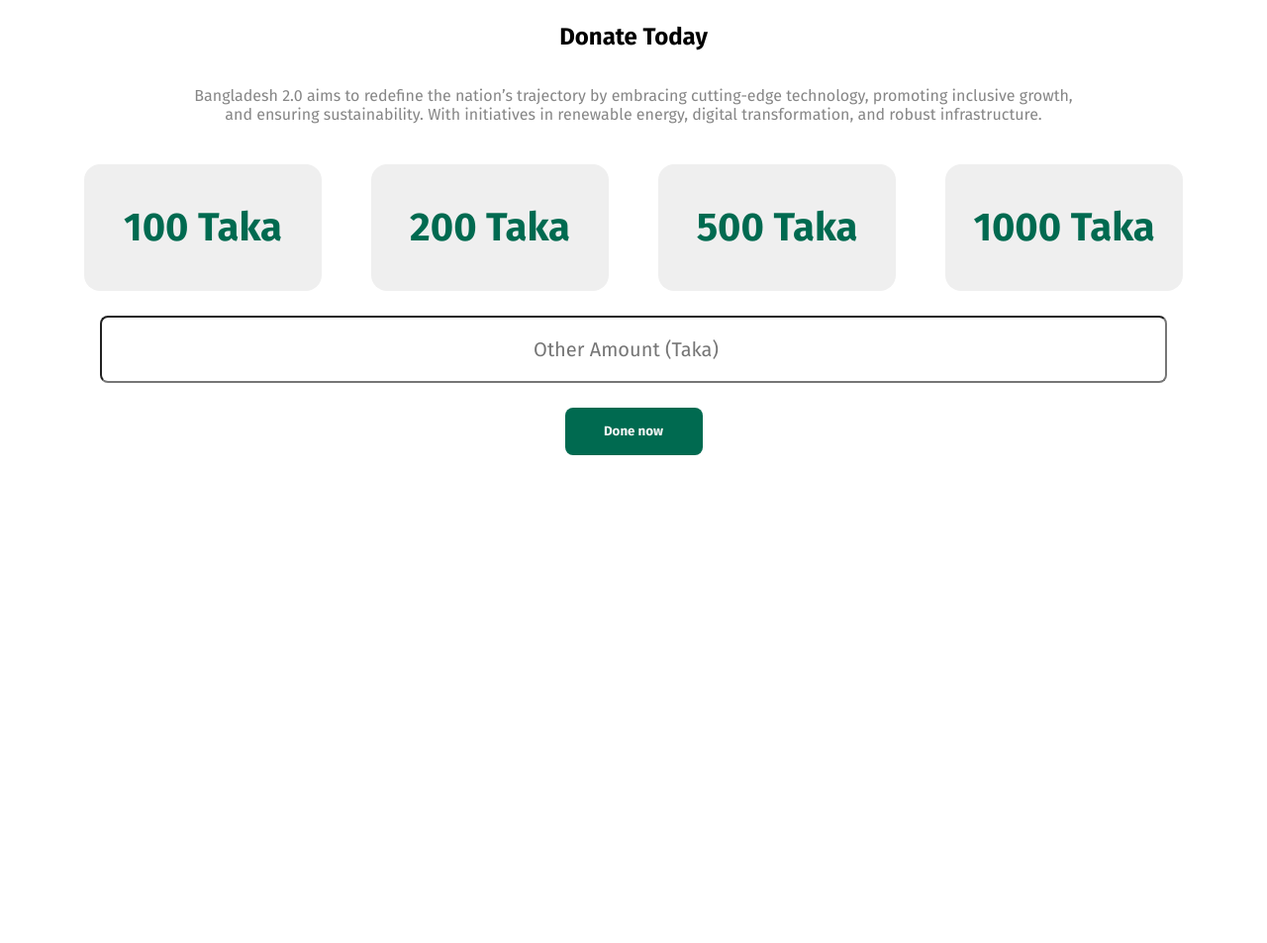
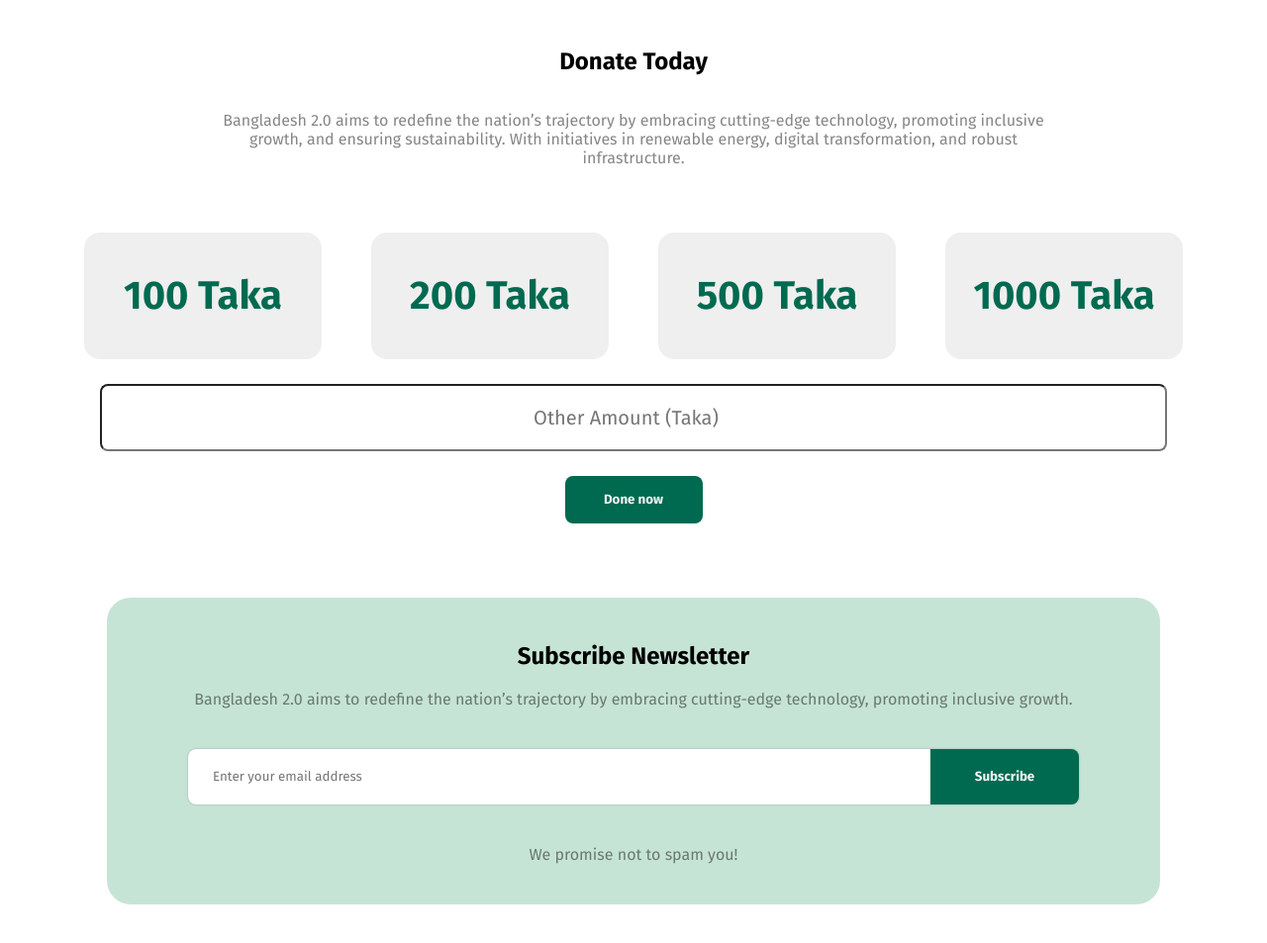
Before and after one commit to ameerhamzahd/Bangladesh_2.0, a plain HTML site: page templates/index.html in a window 1280 px wide. Shown: the part 2730-3683 px from the top of the page at 99% size. Before the commit the page ends 3223 px from the top, so only its background shows below. Drawn offline with Linux system fonts and the light colour scheme.

Commit message:
newsletter done.

```diff
--- a/assets/style.css
+++ b/assets/style.css
@@ -274,7 +274,7 @@
 }
 
 .recent-news-heading p {
-    color: rgba(14, 14, 14, 0.5);;
+    color: rgba(14, 14, 14, 0.5);
 }
 
 .recent-news-info {
@@ -287,6 +287,7 @@
     justify-content: center;
     align-items: center;
     text-align: center;
+    margin: 25px;
 }
 
 .donation-details p {
@@ -353,3 +354,62 @@
     margin-top: 25px;
     border-radius: 8px;
 }
+
+.newsletter {
+    display: flex;
+    justify-content: center;
+    align-items: center;
+    text-align: center;
+    flex-direction: column;
+    margin: 50px 0px;
+    background-color: rgba(198, 228, 214, 1);
+    border-radius: 24px;
+    padding: 25px 0px;
+}
+
+.newsletter-heading p {
+    color: rgba(14, 14, 14, 0.5);
+}
+
+.newsletter-input {
+    display: flex;
+    align-items: center;
+    justify-content: center;
+    text-align: center;
+}
+
+.newsletter-input #newsletter-input-field {
+    width: 700px;
+    height: 56px;
+    border: none;
+    border-top-left-radius: 8px;
+    border-bottom-left-radius: 8px;
+    box-shadow: 0 0 2px rgba(0, 0, 0, 0.3);
+    display: flex;
+}
+
+.newsletter-input-button {
+    border: none;
+    width: 150px;
+    height: 56px;
+    border-top-right-radius: 8px;
+    border-bottom-right-radius: 8px;
+    color: whitesmoke;
+    font-weight: bold;
+    background-color: #006A50;
+    margin: 25px 0px;
+    transition: 0.3s ease;
+    border: none;
+    box-shadow: 0 0 2px rgba(0, 0, 0, 0.3);
+    transition: 0.3s ease;
+}
+
+.newsletter-input-button:hover {
+    transition: 0.5s ease;
+    background-color: whitesmoke;
+    color: #006A50;
+    cursor: pointer;
+    border: none;
+    border: 1px solid #006A50;
+    cursor: pointer;
+}
--- a/templates/index.html
+++ b/templates/index.html
@@ -225,6 +225,25 @@
                 </div>
             </div>
         </section>
+
+        <section id="newsletter">
+            <div class="newsletter">
+                <div class="newsletter-heading">
+                    <h2>Subscribe Newsletter</h2>
+                    <p>Bangladesh 2.0 aims to redefine the nation’s trajectory by embracing cutting-edge technology,
+                        promoting inclusive growth.</p>
+                </div>
+
+                <div class="newsletter-input">
+                    <input type="email" name="" id="newsletter-input-field" placeholder="Enter your email address">
+                    <button class="newsletter-input-button">Subscribe</button>
+                </div>
+
+                <div class="newsletter-heading">
+                    <p>We promise not to spam you!</p>
+                </div>
+            </div>
+        </section>
     </main>
 
     <footer>
```
